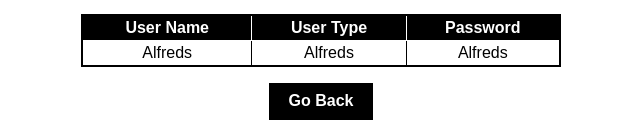
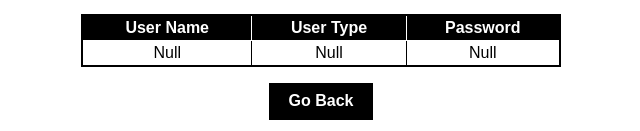
Before and after one commit to sayande2002/hackathon, a React (Create React App) app: page /user in a window 1280 px wide. Shown: the part 214-345 px from the top of the page, without its empty margins (319-959 px from the left). Built offline with nearby package versions, Linux system fonts and the light colour scheme.

Commit message:
adding everything

```diff
--- a/src/App.js
+++ b/src/App.js
@@ -2,14 +2,17 @@ import { Routes, Route } from "react-router-dom";
 import Homepage from "./routes/homepage";
 import Userpage from "./routes/userPage";
 import Error from "./routes/error";
+import DataProvider from "./context/datacontext";
 
 function App() {
   return (
-    <Routes>
-      <Route path="/" element={<Homepage />} />
-      <Route path="/user" element={<Userpage />} />
-      <Route path="*" element={<Error />} />
-    </Routes>
+    <DataProvider>
+      <Routes>
+        <Route path="/" element={<Homepage />} />
+        <Route path="/user" element={<Userpage />} />
+        <Route path="*" element={<Error />} />
+      </Routes>
+    </DataProvider>
   );
 }
 
--- /dev/null
+++ b/src/context/datacontext.js
@@ -0,0 +1,15 @@
+import React, { createContext, useState } from "react";
+
+export const DataContext = createContext();
+
+const DataProvider = ({ children }) => {
+  const [fields, setFields] = useState();
+
+  return (
+    <DataContext.Provider value={{ fields, setFields }}>
+      {children}
+    </DataContext.Provider>
+  );
+};
+
+export default DataProvider;
--- a/src/routes/homepage.jsx
+++ b/src/routes/homepage.jsx
@@ -1,5 +1,6 @@
-import React, { useState, useRef } from "react";
+import React, { useState, useRef, useContext } from "react";
 import { useNavigate } from "react-router-dom";
+import { DataContext } from "../context/datacontext";
 import FormInput from "../components/formInput";
 import Custombutton from "../components/customButton";
 import Avatar from "../assests/user-icon.jpg";
@@ -12,6 +13,7 @@ const defaultformFields = {
 };
 
 const Homepage = () => {
+  const { setFields } = useContext(DataContext);
   const navigate = useNavigate();
   const avatarInputRef = useRef();
   const avatarSrc = useRef();
@@ -20,6 +22,7 @@ const Homepage = () => {
   const { avatar, username, password, user } = formFields;
 
   const handleSubmit = () => {
+    setFields({ ...formFields });
     navigate("/user");
   };
 
@@ -56,10 +59,7 @@ const Homepage = () => {
           avatarInputRef.current.click();
         }}
       />
-      {avatar ? (
-        <></>
-      ) : (
-        <>
+
       <input
         type="file"
         accept="image/*"
@@ -67,8 +67,6 @@ const Homepage = () => {
         className="hidden"
         ref={avatarInputRef}
       />
-        </>
-      )}
 
       <FormInput
         type="text"
--- a/src/routes/userPage.jsx
+++ b/src/routes/userPage.jsx
@@ -1,8 +1,11 @@
-import React from "react";
+import React, { useContext } from "react";
 import { Link, useNavigate } from "react-router-dom";
+import { DataContext } from "../context/datacontext";
 import Custombutton from "../components/customButton";
 import Avatar from "../assests/user-icon.jpg";
+
 const Userpage = () => {
+  const { fields } = useContext(DataContext);
   const navigate = useNavigate();
   return (
     <div className="flex flex-col items-center justify-center gap-4">
@@ -19,9 +22,9 @@ const Userpage = () => {
           <th className="border border-white">Password</th>
         </tr>
         <tr className="text-center">
-          <td className="border border-black">Alfreds</td>
-          <td className="border border-black">Alfreds</td>
-          <td className="border border-black">Alfreds</td>
+          <td className="border border-black">{fields?.username ?? "Null"}</td>
+          <td className="border border-black">{fields?.user ?? "Null"}</td>
+          <td className="border border-black">{fields?.password ?? "Null"}</td>
         </tr>
       </table>
       <Link onClick={() => navigate(-1)}>
```
Lines whose indentation alone changed are shown as unchanged.
